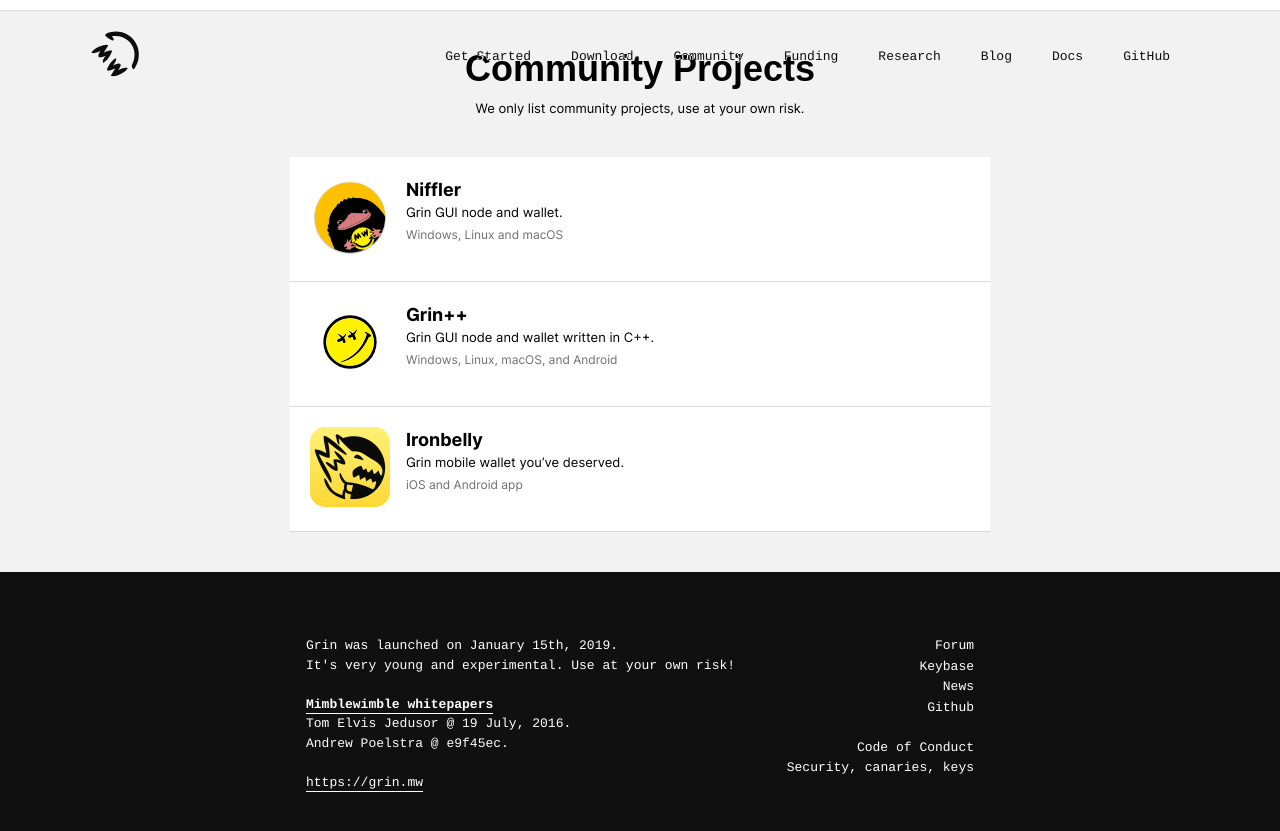
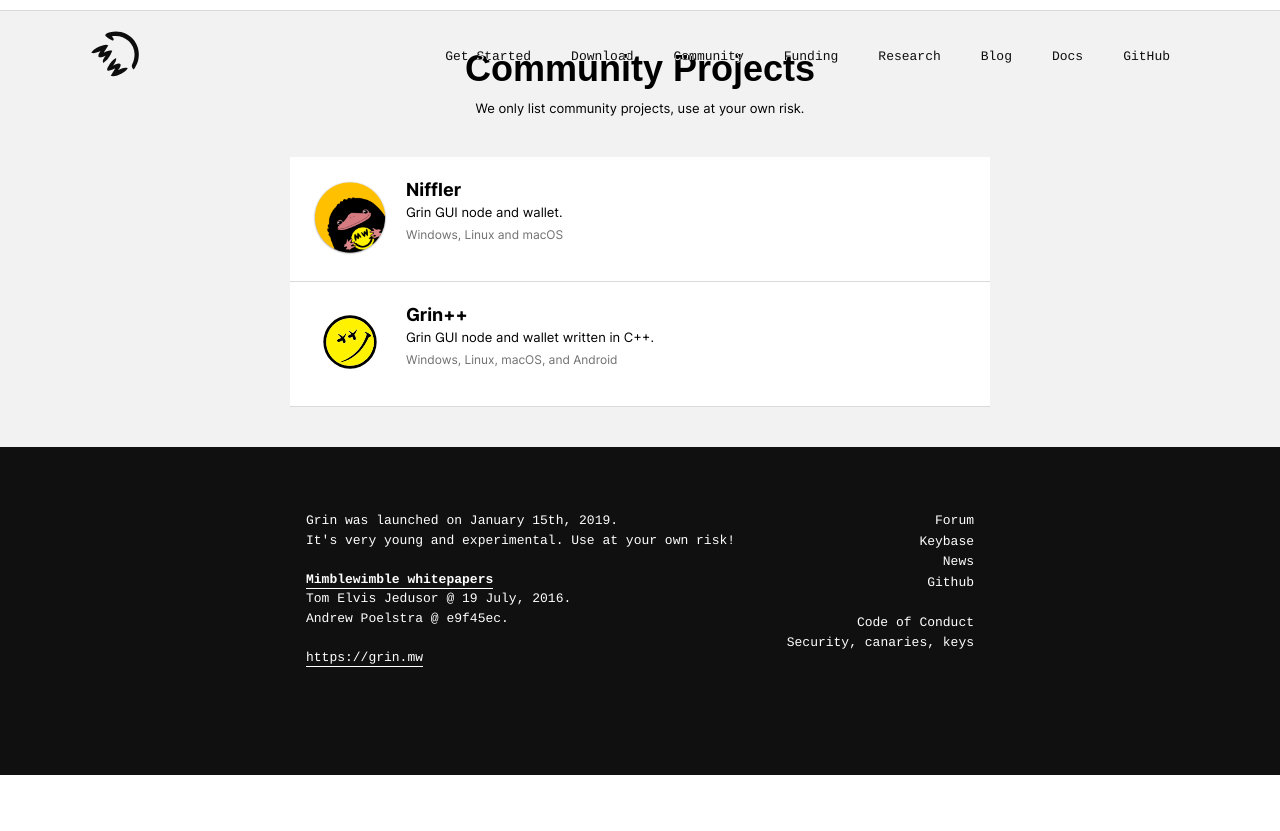
Before and after one commit to mimblewimble/site, a Jekyll site: the page built from download.html, in a window 1280 px wide and 900 px high, scrolled down 692 px. Shown: the top 831 px of the window. Built offline with Jekyll 4.4.1, drawn with Linux system fonts in a browser that asks for light colours; nearby versions of some CDN libraries; after the commit the page ends 1467 px from its top, so only the background shows below that.

Commit message:
Remove Ironbelly wallet (#269)

```diff
--- a/download.html
+++ b/download.html
@@ -113,16 +113,6 @@
           <div class="community-row-category">Windows, Linux, macOS, and Android</div>
         </div>
       </div>
-      <div class="community-row">
-        <a href="https://ironbelly.app" target="_blank"><img class="community-row-img"
-            alt="Ironbelly" src="assets/images/ironbelly.png" /></a>
-        <div class="community-row-content">
-          <div class="community-row-heading"><a href="https://ironbelly.app" target="_blank">
-              Ironbelly</a></div>
-          <div class="community-row-desc">Grin mobile wallet you’ve deserved.</div>
-          <div class="community-row-category">iOS and Android app</div>
-        </div>
-      </div>
     </div>
   </div>
 </section>
```
